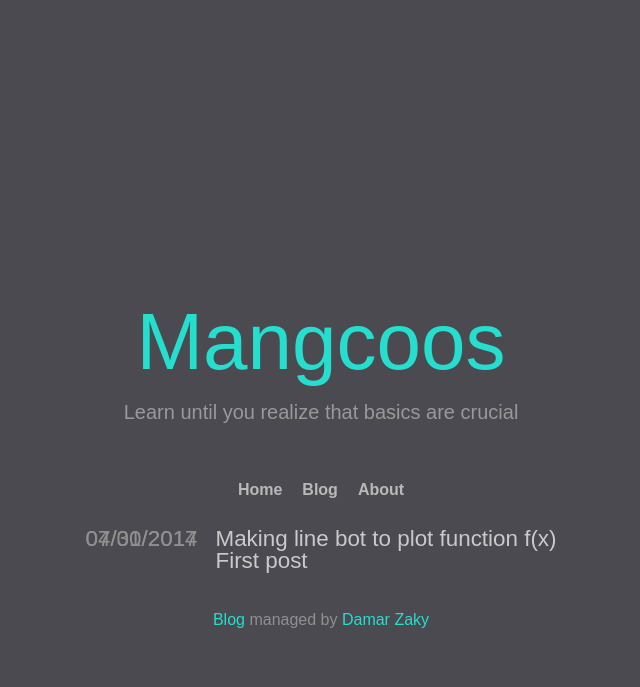
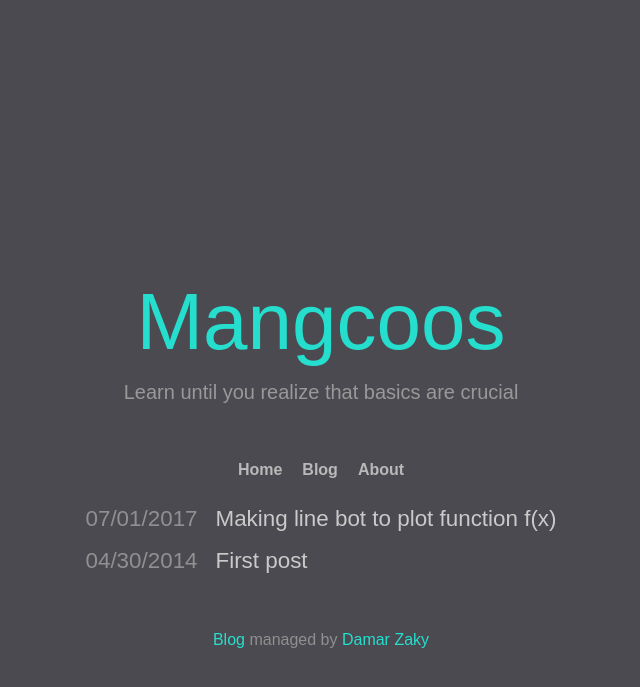
Before and after one commit to damzaky/damzaky.github.io, a Jekyll site: the page built from blog/index.html, in a window 1280 px wide. Shown: the top 687 px of the page, without its empty margins (319-959 px from the left). Built offline with Jekyll 4.4.1, drawn with Linux system fonts in a browser that asks for light colours.

Commit message:
Update index.html

```diff
--- a/blog/index.html
+++ b/blog/index.html
@@ -3,5 +3,7 @@ layout: default
 title: Mangcoos
 ---
 	  {% for post in site.posts %}
-	    <div class='blog-post'><p class="blog-post-meta">{{ post.date | date: "%m/%d/%Y" }}</p> <h2 class="blog-post-title"><a href="{{ post.url }}" title="{{ post.title }}">{{ post.title }}</a></h2></div>
+	    <div class='blog-post'><p class="blog-post-meta">{{ post.date | date: "%m/%d/%Y" }}</p> <h2 class="blog-post-title"><a href="{{ post.url }}" title="{{ post.title }}">{{ post.title }}</a></h2>
+<div style="clear:both;"></div>
+</div>
 	  {% endfor %}
```
